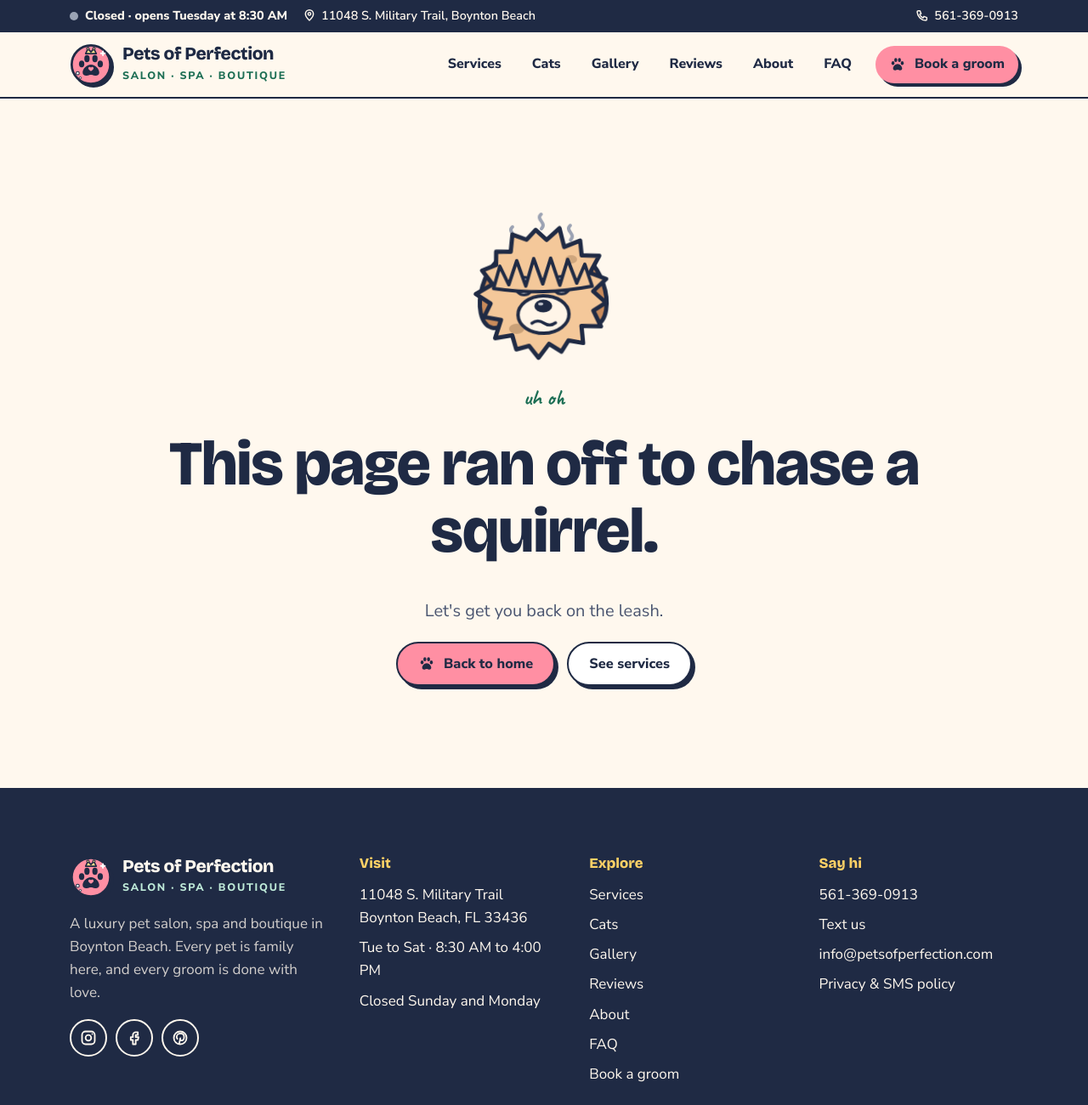
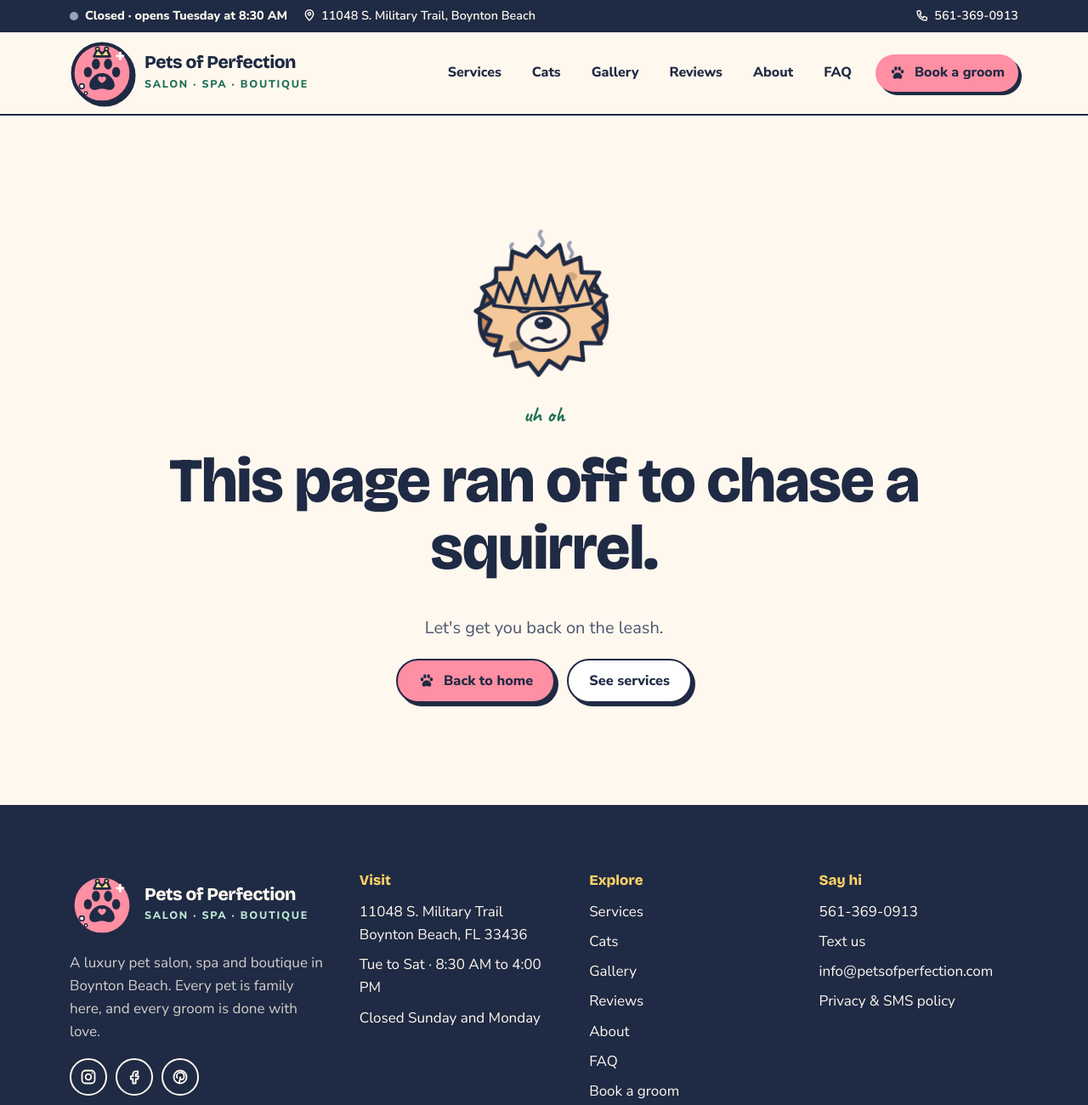
Before and after one commit to Peecho07/petsofperfectiondemo, a plain HTML site: page 404.html in a window 1280 px wide. Shown: the top 1300 px of the page at 85% size. Drawn offline with nearby package versions, Linux system fonts and the light colour scheme.

Commit message:
Make logo bigger
Co-Authored-By: Claude Sonnet 5.5 <noreply@anthropic.com>
Claude-Session: https://claude.ai/code/session_017CWMKj1u66vnGCifExbC4a

```diff
--- a/404.html
+++ b/404.html
@@ -32,7 +32,7 @@
   </div></div>
   <div class="wrap nav-row">
     <a class="brand" href="index.html" aria-label="Pets of Perfection home">
-      <span class="brand-mark"><img src="img/logo-mark.svg" alt="" width="50" height="50"></span>
+      <span class="brand-mark"><img src="img/logo-mark.svg" alt="" width="76" height="76"></span>
       <span><span class="brand-name">Pets of Perfection</span><span class="brand-sub">Salon · Spa · Boutique</span></span>
     </a>
     <button class="nav-toggle" type="button" aria-expanded="false" aria-controls="main-nav">
@@ -56,7 +56,7 @@
   <div class="wrap">
     <div class="foot-grid">
       <div>
-        <a class="brand" href="index.html"><span class="brand-mark"><img src="img/logo-mark.svg" alt="" width="50" height="50"></span><span><span class="brand-name">Pets of Perfection</span><span class="brand-sub">Salon · Spa · Boutique</span></span></a>
+        <a class="brand" href="index.html"><span class="brand-mark"><img src="img/logo-mark.svg" alt="" width="76" height="76"></span><span><span class="brand-name">Pets of Perfection</span><span class="brand-sub">Salon · Spa · Boutique</span></span></a>
         <p class="foot-about">A luxury pet salon, spa and boutique in Boynton Beach. Every pet is family here, and every groom is done with love.</p>
         <div class="socials">
           <a href="https://www.instagram.com/petsofperfection/" target="_blank" rel="noopener" aria-label="Instagram"><svg viewBox="0 0 24 24" fill="none" stroke="currentColor" stroke-width="2.2" stroke-linecap="round" stroke-linejoin="round" aria-hidden="true" focusable="false"><rect x="3" y="3" width="18" height="18" rx="5"/><circle cx="12" cy="12" r="4"/><path d="M17.5 6.5h.01"/></svg></a>
--- a/css/style.css
+++ b/css/style.css
@@ -139,10 +139,10 @@ p { margin: 0 0 1em; }
 .topbar a:hover { text-decoration: underline; }
 .topbar-left { display: flex; gap: 18px; align-items: center; flex-wrap: wrap; }
 .topbar svg { width: 16px; height: 16px; display: inline-block; vertical-align: -3px; margin-right: 6px; }
-.nav-row { display: flex; align-items: center; justify-content: space-between; gap: 16px; min-height: 76px; }
+.nav-row { display: flex; align-items: center; justify-content: space-between; gap: 16px; min-height: 96px; }
 .brand { display: flex; align-items: center; gap: 12px; text-decoration: none; }
 .brand-mark {
-  width: 50px; height: 50px; flex: none; border-radius: 50%;
+  width: 76px; height: 76px; flex: none; border-radius: 50%;
   display: block; filter: drop-shadow(3px 3px 0 var(--ink));
   transition: transform .3s ease;
 }
```
Also changed, not shown: about.html (+2 -2 lines), book.html (+2 -2 lines), cats.html (+2 -2 lines), faq.html (+2 -2 lines), gallery.html (+2 -2 lines), index.html (+2 -2 lines), policies.html (+2 -2 lines), reviews.html (+2 -2 lines), services.html (+2 -2 lines), 1 other file.
